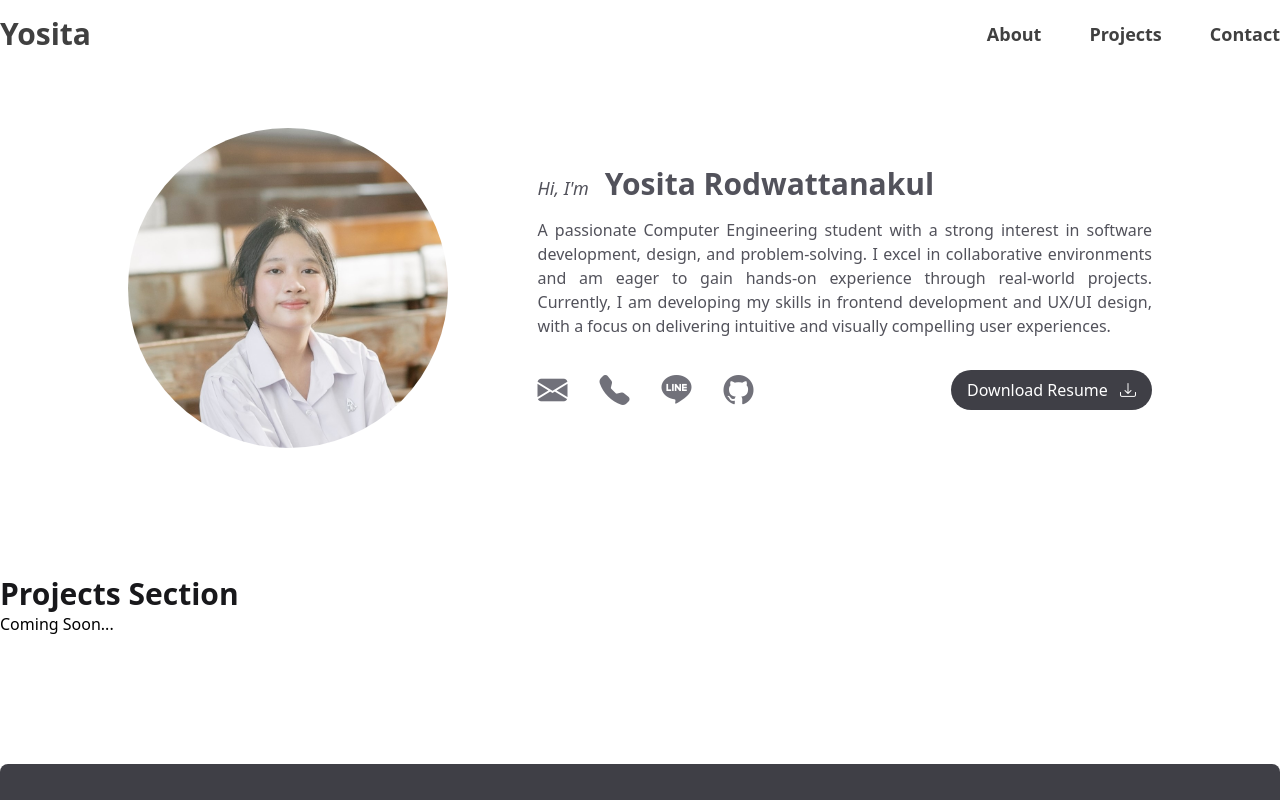
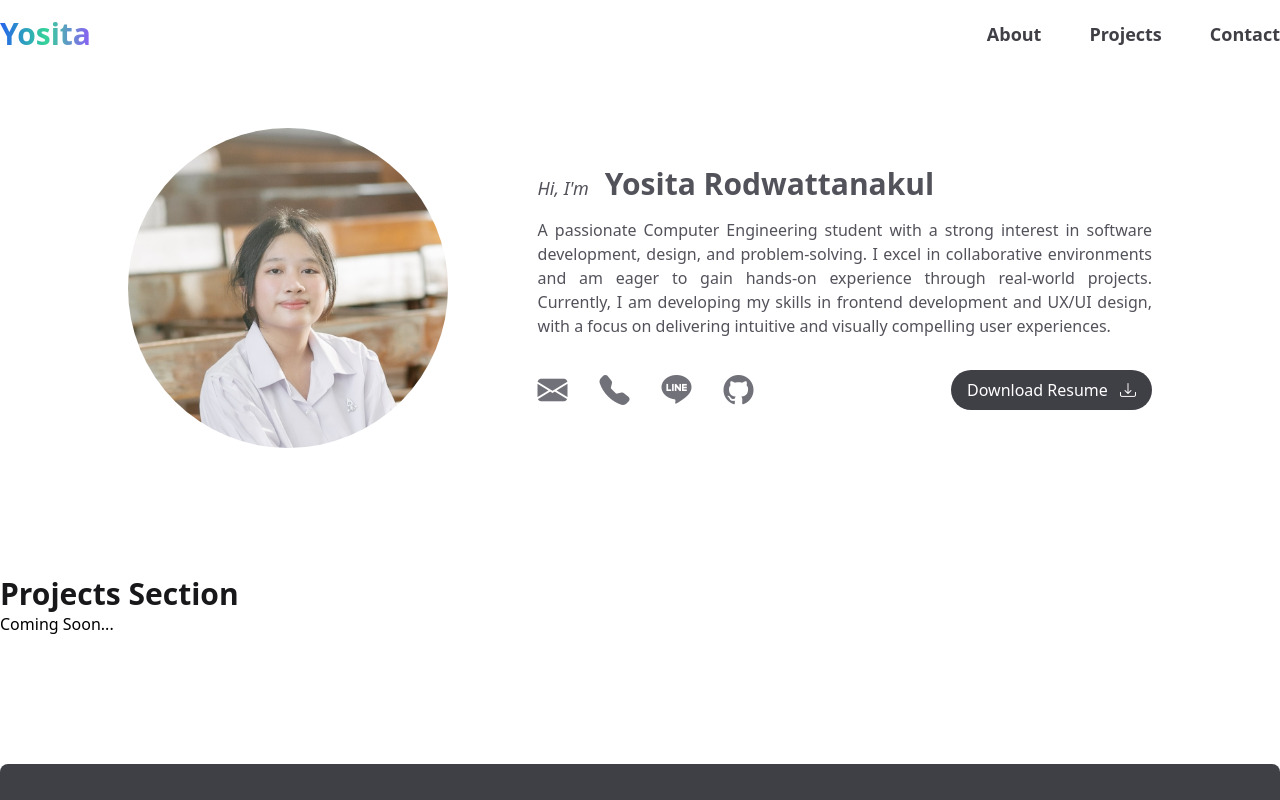
Before and after one commit to yosita-rd/yosita-portfolio, a Next.js app: page / in a window 1280 px wide. Shown: the top 800 px of the page. Built offline with nearby package versions, Linux system fonts and the light colour scheme.

Commit message:
guildbar hover effect

```diff
--- a/src/components/GuideBar.tsx
+++ b/src/components/GuideBar.tsx
@@ -14,7 +14,8 @@ const Guide: FC<GuideProps> = ({ sections }) => {
       <div className='flex justify-between items-center mx-auto py-4 container'>
         <button
           onClick={scrollToTop}
-          className='font-bold text-[#404040] text-3xl'
+          className='font-bold hover:text-zinc-900 text-3xl
+          bg-gradient-to-r from-blue-600 via-emerald-400 to-violet-500 inline-block text-transparent bg-clip-text'
         >
           Yosita
         </button>
@@ -25,7 +26,7 @@ const Guide: FC<GuideProps> = ({ sections }) => {
               onClick={() =>
                 section.ref.current?.scrollIntoView({ behavior: 'smooth' })
               }
-              className='ml-4 md:ml-12 font-semibold text-[#404040] text-md md:text-lg'
+              className='ml-4 md:ml-12 font-semibold text-zinc-700 hover:text-zinc-900 text-md md:text-lg'
             >
               {section.name}
             </button>
```
